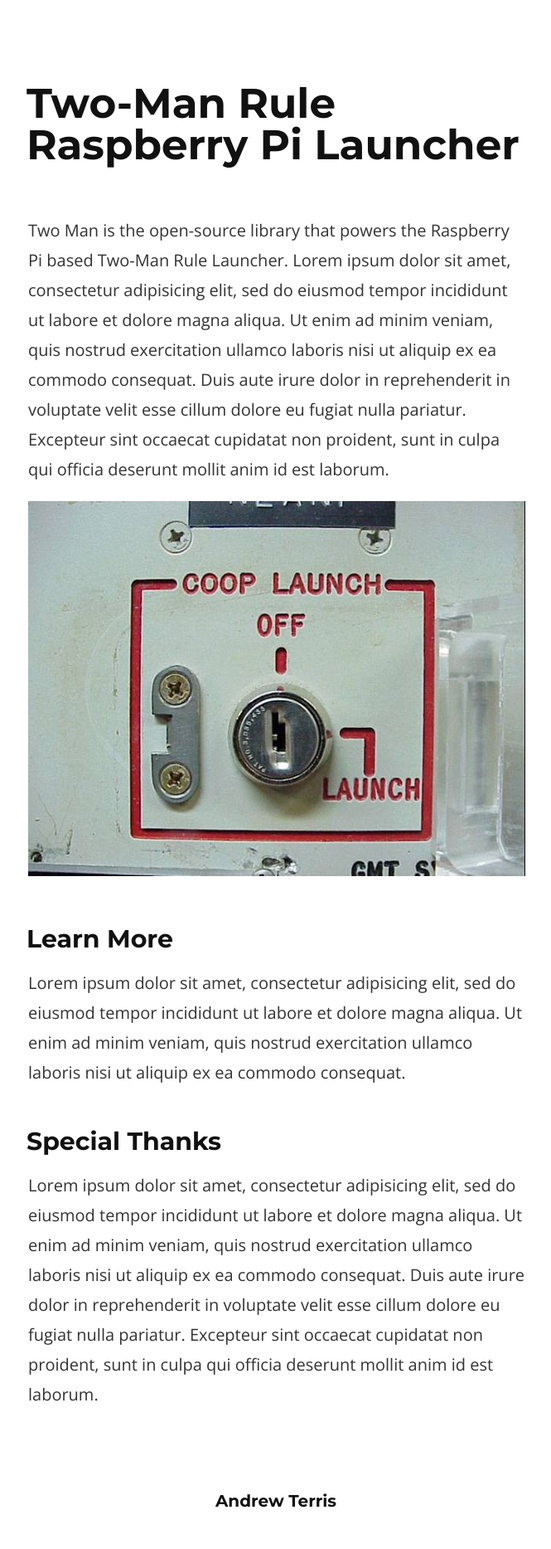
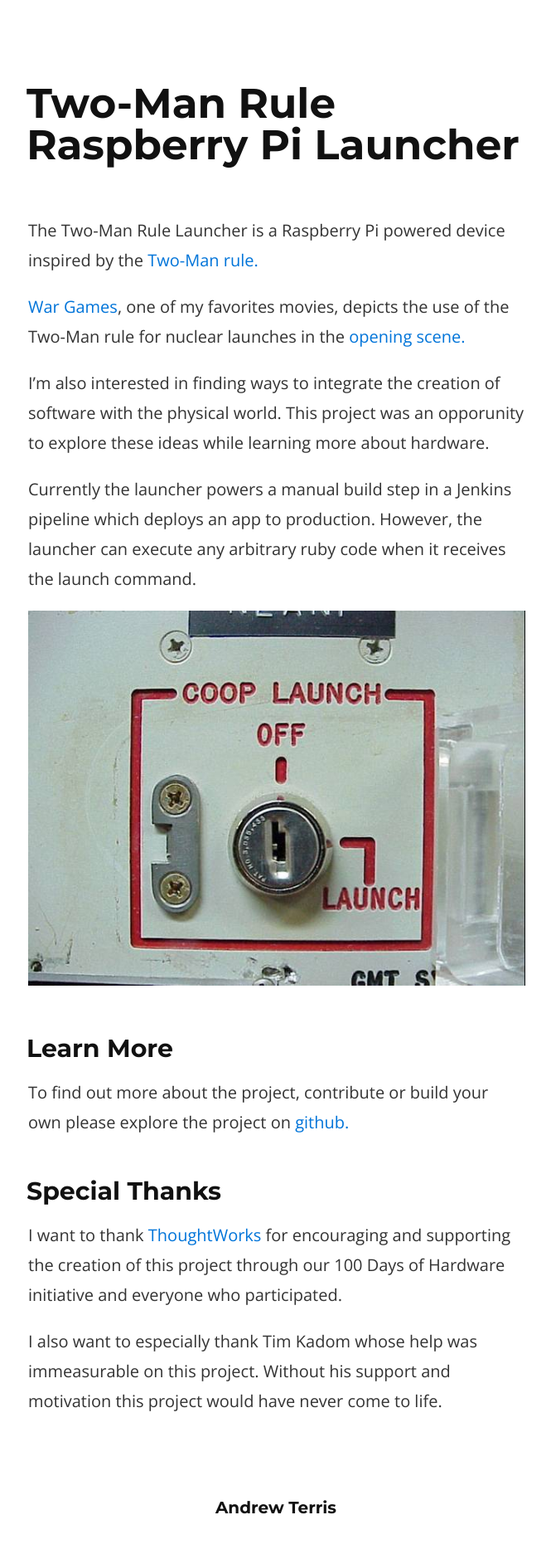
Before and after one commit to aterris/two_man, a Jekyll site: the page built from index.html, in a window 1280 px wide. Shown: the whole page at 83% size, without its empty margins (306-971 px from the left). Built offline with Jekyll 4.4.1, drawn with Linux system fonts in a browser that asks for light colours; Markdown is read by kramdown in place of the engine named in the settings.

Commit message:
improve page content

```diff
--- a/_includes/index.md
+++ b/_includes/index.md
@@ -1,11 +1,19 @@
-Two Man is the open-source library that powers the Raspberry Pi based Two-Man Rule Launcher. Lorem ipsum dolor sit amet, consectetur adipisicing elit, sed do eiusmod tempor incididunt ut labore et dolore magna aliqua. Ut enim ad minim veniam, quis nostrud exercitation ullamco laboris nisi ut aliquip ex ea commodo consequat. Duis aute irure dolor in reprehenderit in voluptate velit esse cillum dolore eu fugiat nulla pariatur. Excepteur sint occaecat cupidatat non proident, sunt in culpa qui officia deserunt mollit anim id est laborum.
+The Two-Man Rule Launcher is a Raspberry Pi powered device inspired by the [Two-Man rule.](http://en.wikipedia.org/wiki/Two-man_rule)
+
+[War Games](http://www.imdb.com/title/tt0086567), one of my favorites movies, depicts the use of the Two-Man rule for nuclear launches in the [opening scene.](http://www.youtube.com/watch?v=ReJ3RltihME)
+
+I'm also interested in finding ways to integrate the creation of software with the physical world. This project was an opporunity to explore these ideas while learning more about hardware.
+
+Currently the launcher powers a manual build step in a Jenkins pipeline which deploys an app to production. However, the launcher can execute any arbitrary ruby code when it receives the launch command.
 
 ![Launch Key](images/launch-key.jpg)
 
 ## Learn More
 
-Lorem ipsum dolor sit amet, consectetur adipisicing elit, sed do eiusmod tempor incididunt ut labore et dolore magna aliqua. Ut enim ad minim veniam, quis nostrud exercitation ullamco laboris nisi ut aliquip ex ea commodo consequat.
+To find out more about the project, contribute or build your own please explore the project on [github.](https://github.com/aterris/two_man)
 
 ## Special Thanks
 
-Lorem ipsum dolor sit amet, consectetur adipisicing elit, sed do eiusmod tempor incididunt ut labore et dolore magna aliqua. Ut enim ad minim veniam, quis nostrud exercitation ullamco laboris nisi ut aliquip ex ea commodo consequat. Duis aute irure dolor in reprehenderit in voluptate velit esse cillum dolore eu fugiat nulla pariatur. Excepteur sint occaecat cupidatat non proident, sunt in culpa qui officia deserunt mollit anim id est laborum.
+I want to thank [ThoughtWorks](http://thoughtworks.com) for encouraging and supporting the creation of this project through our 100 Days of Hardware initiative and everyone who participated.
+
+I also want to especially thank Tim Kadom whose help was immeasurable on this project. Without his support and motivation this project would have never come to life.
```
